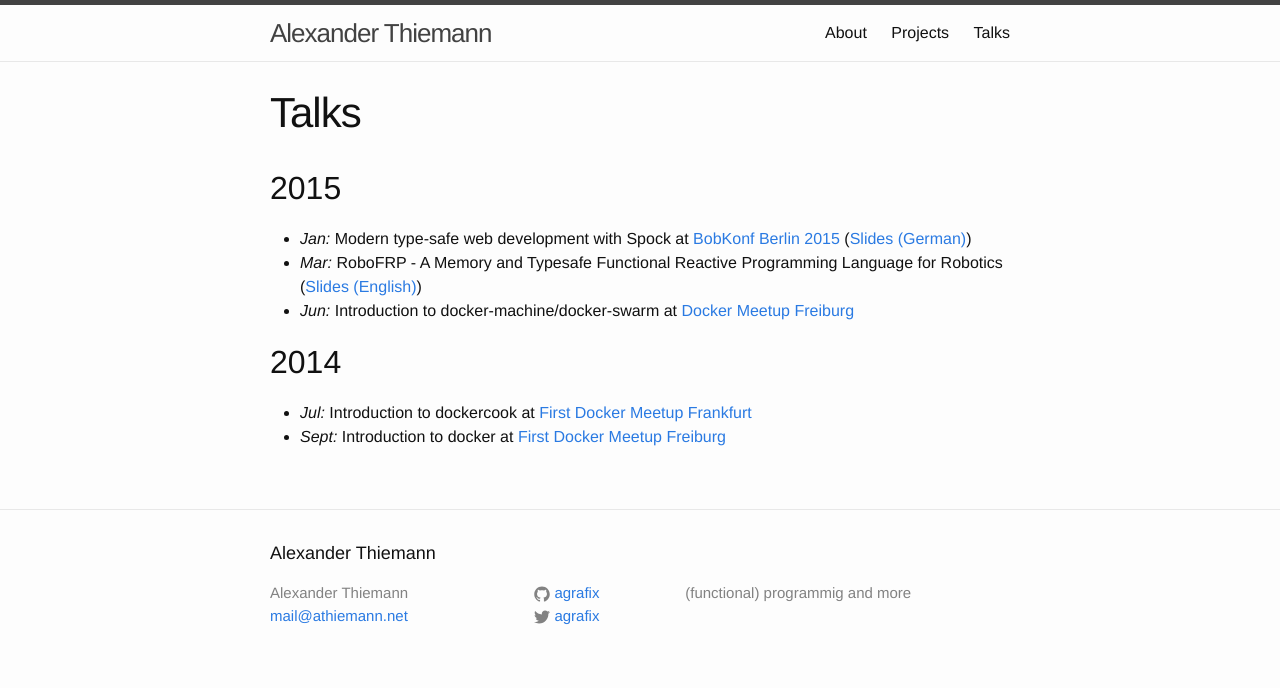
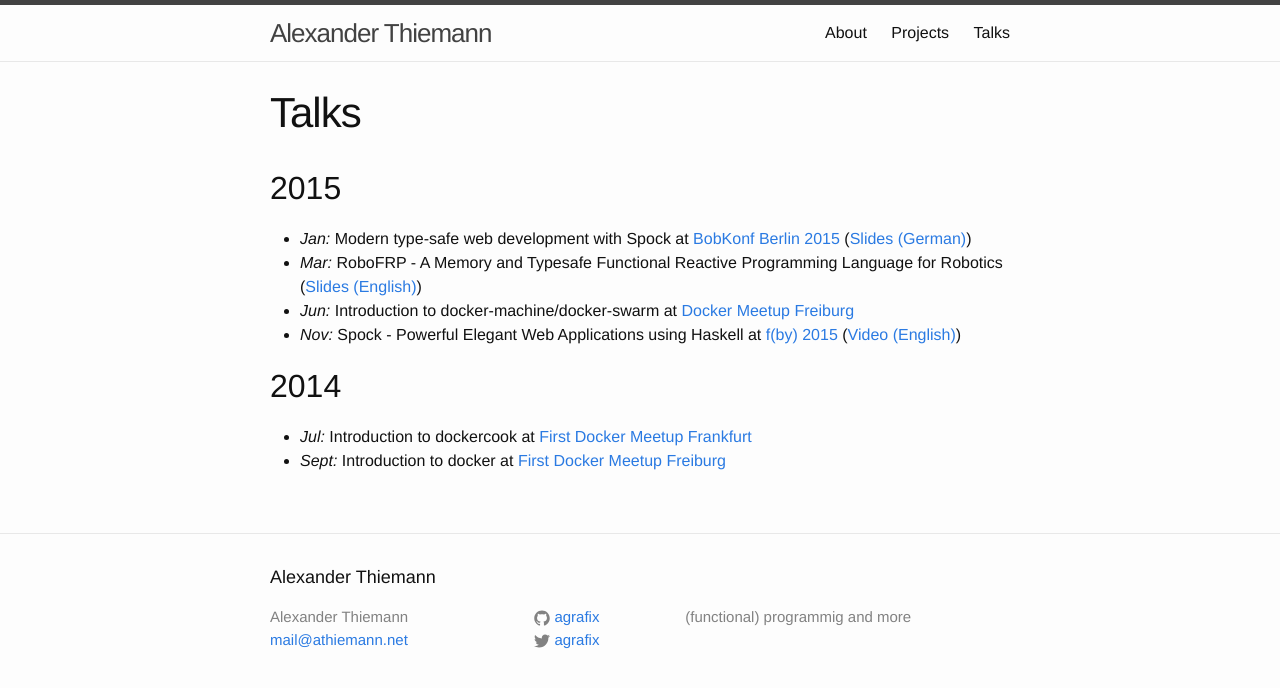
Before and after one commit to agrafix/homepage, a Jekyll site: the page built from talks.md, in a window 1280 px wide. Shown: the top 688 px of the page. Built offline with Jekyll 4.4.1, drawn with Linux system fonts in a browser that asks for light colours.

Commit message:
add spock talk

```diff
--- a/talks.md
+++ b/talks.md
@@ -8,6 +8,7 @@ permalink: /talks/
 * *Jan:* Modern type-safe web development with Spock at [BobKonf Berlin 2015][bob-2015] ([Slides (German)][bob-2015-slides])
 * *Mar:* RoboFRP - A Memory and Typesafe Functional Reactive Programming Language for Robotics ([Slides (English)][robofrp-2015])
 * *Jun:* Introduction to docker-machine/docker-swarm at [Docker Meetup Freiburg][docker-2015-06]
+* *Nov:* Spock - Powerful Elegant Web Applications using Haskell at [f(by) 2015][fby-2015] ([Video (English)][spock-2015])
 
 ## 2014
 * *Jul:* Introduction to dockercook at [First Docker Meetup Frankfurt][docker-2014-07]
@@ -19,3 +20,5 @@ permalink: /talks/
 [bob-2015-slides]: https://dl.dropboxusercontent.com/u/15078797/talks/typesafe-webdev-2015.pdf
 [bob-2015]: http://bobkonf.de/2015/thiemann.html
 [robofrp-2015]: https://www.dropbox.com/s/lrc2x1k4c4p8gaj/Bachelorarbeit2015.pdf
+[spock-2015]: https://www.youtube.com/watch?v=kNqsOBrCbLo
+[fby-2015]: http://fby.by/en/
```
